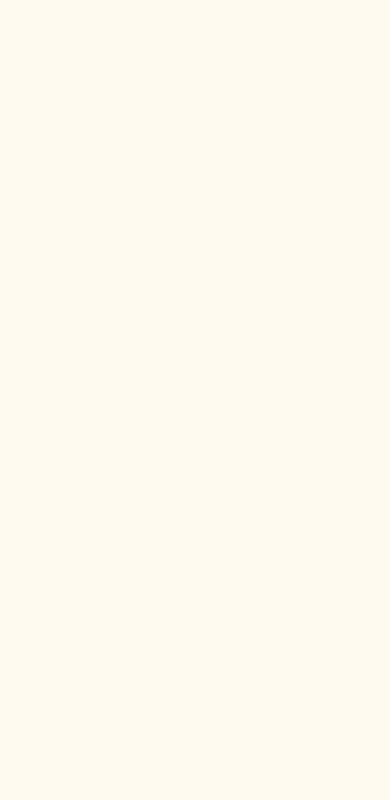
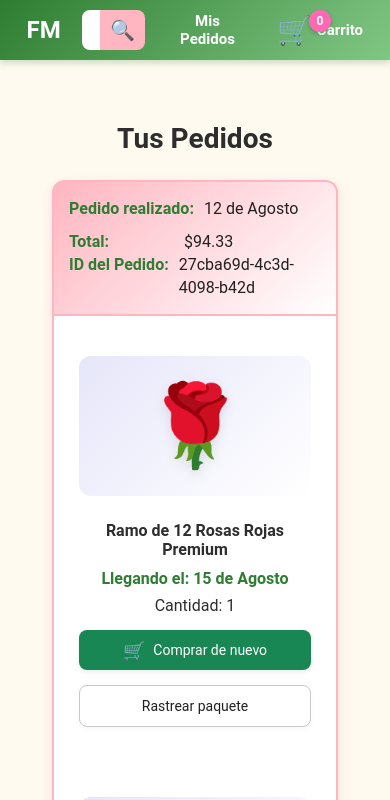
Before and after one commit to CR-Juan/PRY3-FLORIMAX, a React (Vite) app: page /orders in a window 390 px wide. Before the commit this address had no page. Shown: the top 800 px of the page. Built offline with nearby package versions, Linux system fonts and the light colour scheme.

Commit message:
Se implementa la ventana de pedidos

```diff
--- a/src/App.jsx
+++ b/src/App.jsx
@@ -1,6 +1,7 @@
 import { Routes, Route } from 'react-router-dom';
 import { HomePage } from './pages/HomePage';
 import { CheckoutPage } from './pages/CheckoutPage';
+import { OrdersPage } from './pages/OrdersPage';
 import './App.css';
 
 function App() {
@@ -8,6 +9,7 @@ function App() {
     <Routes>
       <Route index element={<HomePage />} />
       <Route path="checkout" element={<CheckoutPage />} />
+      <Route path="orders" element={<OrdersPage />} />
     </Routes>
   );
 }
--- /dev/null
+++ b/src/pages/OrdersPage.css
@@ -0,0 +1,237 @@
+.orders-page {
+  max-width: 850px;
+  margin-top: 90px;
+  margin-bottom: 100px;
+  padding-left: 20px;
+  padding-right: 20px;
+  margin-left: auto;
+  margin-right: auto;
+}
+
+.orders-page .page-title {
+  font-weight: 700;
+  font-size: 28px;
+  margin-bottom: 25px;
+  color: var(--florimax-text);
+}
+
+.orders-page .orders-grid {
+  display: grid;
+  grid-template-columns: 1fr;
+  row-gap: 50px;
+}
+
+.orders-page .order-container {
+  box-shadow: 0 4px 12px rgba(255, 105, 180, 0.2);
+  border-radius: 12px;
+  overflow: hidden;
+  transition: all 0.3s ease;
+}
+
+.orders-page .order-container:hover {
+  box-shadow: 0 6px 16px rgba(255, 105, 180, 0.3);
+  transform: translateY(-2px);
+}
+
+.orders-page .order-header {
+  background: linear-gradient(135deg, var(--florimax-pink-light) 0%, white 100%);
+  border: 2px solid var(--florimax-pink-light);
+  display: flex;
+  align-items: center;
+  justify-content: space-between;
+  padding: 20px 25px;
+  border-top-left-radius: 12px;
+  border-top-right-radius: 12px;
+}
+
+.orders-page .order-header-left-section {
+  display: flex;
+  flex-shrink: 0;
+  gap: 45px;
+}
+
+.orders-page .order-header-label {
+  font-weight: 700;
+  color: var(--florimax-green);
+}
+
+.orders-page .order-date,
+.orders-page .order-total {
+  display: flex;
+  flex-direction: column;
+  gap: 5px;
+}
+
+.orders-page .order-header-right-section {
+  flex-shrink: 1;
+  display: flex;
+  flex-direction: column;
+  gap: 5px;
+  text-align: right;
+}
+
+@media (max-width: 575px) {
+  .orders-page .order-header {
+    flex-direction: column;
+    align-items: start;
+    line-height: 23px;
+    padding: 15px;
+  }
+
+  .orders-page .order-header-left-section {
+    flex-direction: column;
+    gap: 10px;
+  }
+
+  .orders-page .order-header-label {
+    margin-right: 5px;
+  }
+
+  .orders-page .order-date,
+  .orders-page .order-total {
+    display: grid;
+    grid-template-columns: auto 1fr;
+  }
+
+  .orders-page .order-header-right-section {
+    display: grid;
+    grid-template-columns: auto 1fr;
+    text-align: left;
+  }
+}
+
+.orders-page .order-details-grid {
+  background: white;
+  padding: 40px 25px;
+  border: 2px solid var(--florimax-pink-light);
+  border-top: none;
+  border-bottom-left-radius: 12px;
+  border-bottom-right-radius: 12px;
+  display: grid;
+  grid-template-columns: 110px 1fr 220px;
+  column-gap: 35px;
+  row-gap: 60px;
+  align-items: center;
+}
+
+@media (max-width: 800px) {
+  .orders-page .order-details-grid {
+    grid-template-columns: 110px 1fr;
+    row-gap: 0;
+    padding-bottom: 8px;
+  }
+}
+
+@media (max-width: 450px) {
+  .orders-page .order-details-grid {
+    grid-template-columns: 1fr;
+  }
+}
+
+.orders-page .product-image-container {
+  display: flex;
+  justify-content: center;
+  align-items: center;
+  background: linear-gradient(135deg, var(--florimax-lavender) 0%, white 100%);
+  border-radius: 12px;
+  padding: 15px;
+  height: 110px;
+}
+
+.orders-page .product-image {
+  font-size: 70px;
+  filter: drop-shadow(0 4px 6px rgba(0, 0, 0, 0.1));
+}
+
+.orders-page .product-name {
+  font-weight: 700;
+  margin-bottom: 8px;
+  color: var(--florimax-text);
+  font-size: 16px;
+}
+
+.orders-page .product-delivery-date {
+  margin-bottom: 8px;
+  color: var(--florimax-green);
+  font-weight: 600;
+}
+
+.orders-page .product-quantity {
+  margin-bottom: 12px;
+  color: var(--florimax-text);
+}
+
+.orders-page .buy-again-button {
+  font-size: 14px;
+  width: 180px;
+  height: 40px;
+  border-radius: 8px;
+  display: flex;
+  align-items: center;
+  justify-content: center;
+  gap: 8px;
+}
+
+.orders-page .buy-again-icon {
+  font-size: 18px;
+}
+
+.orders-page .product-actions {
+  align-self: start;
+}
+
+.orders-page .track-package-button {
+  width: 100%;
+  font-size: 14px;
+  padding: 10px;
+  border-radius: 8px;
+}
+
+@media (max-width: 800px) {
+  .orders-page .buy-again-button {
+    margin-bottom: 10px;
+  }
+
+  .orders-page .product-actions {
+    grid-column: 2;
+    margin-bottom: 30px;
+  }
+
+  .orders-page .track-package-button {
+    width: 180px;
+  }
+}
+
+@media (max-width: 450px) {
+  .orders-page .product-image-container {
+    text-align: center;
+    margin-bottom: 25px;
+  }
+
+  .orders-page .product-image {
+    font-size: 80px;
+  }
+
+  .orders-page .product-name {
+    margin-bottom: 10px;
+  }
+
+  .orders-page .product-quantity {
+    margin-bottom: 15px;
+  }
+
+  .orders-page .buy-again-button {
+    width: 100%;
+    margin-bottom: 15px;
+  }
+
+  .orders-page .product-actions {
+    grid-column: auto;
+    margin-bottom: 70px;
+  }
+
+  .orders-page .track-package-button {
+    width: 100%;
+    padding: 12px;
+  }
+}
--- /dev/null
+++ b/src/pages/OrdersPage.jsx
@@ -0,0 +1,148 @@
+import { Header } from '../components/Header';
+import './OrdersPage.css';
+
+export function OrdersPage() {
+  return (
+    <>
+      <title>FLORIMAX - Mis Pedidos</title>
+
+      <Header />
+
+      <div className="orders-page">
+        <div className="page-title">Tus Pedidos</div>
+
+        <div className="orders-grid">
+          {/* Pedido 1 */}
+          <div className="order-container">
+            <div className="order-header">
+              <div className="order-header-left-section">
+                <div className="order-date">
+                  <div className="order-header-label">Pedido realizado:</div>
+                  <div>12 de Agosto</div>
+                </div>
+                <div className="order-total">
+                  <div className="order-header-label">Total:</div>
+                  <div>$94.33</div>
+                </div>
+              </div>
+
+              <div className="order-header-right-section">
+                <div className="order-header-label">ID del Pedido:</div>
+                <div>27cba69d-4c3d-4098-b42d</div>
+              </div>
+            </div>
+
+            <div className="order-details-grid">
+              <div className="product-image-container">
+                <div className="product-image">🌹</div>
+              </div>
+
+              <div className="product-details">
+                <div className="product-name">
+                  Ramo de 12 Rosas Rojas Premium
+                </div>
+                <div className="product-delivery-date">
+                  Llegando el: 15 de Agosto
+                </div>
+                <div className="product-quantity">
+                  Cantidad: 1
+                </div>
+                <button className="buy-again-button button-primary">
+                  <span className="buy-again-icon">🛒</span>
+                  <span className="buy-again-message">Comprar de nuevo</span>
+                </button>
+              </div>
+
+              <div className="product-actions">
+                <a href="/tracking">
+                  <button className="track-package-button button-secondary">
+                    Rastrear paquete
+                  </button>
+                </a>
+              </div>
+
+              <div className="product-image-container">
+                <div className="product-image">🌻</div>
+              </div>
+
+              <div className="product-details">
+                <div className="product-name">
+                  Ramo de Girasoles Frescos
+                </div>
+                <div className="product-delivery-date">
+                  Llegando el: 19 de Agosto
+                </div>
+                <div className="product-quantity">
+                  Cantidad: 1
+                </div>
+                <button className="buy-again-button button-primary">
+                  <span className="buy-again-icon">🛒</span>
+                  <span className="buy-again-message">Comprar de nuevo</span>
+                </button>
+              </div>
+
+              <div className="product-actions">
+                <a href="/tracking">
+                  <button className="track-package-button button-secondary">
+                    Rastrear paquete
+                  </button>
+                </a>
+              </div>
+            </div>
+          </div>
+
+          {/* Pedido 2 */}
+          <div className="order-container">
+            <div className="order-header">
+              <div className="order-header-left-section">
+                <div className="order-date">
+                  <div className="order-header-label">Pedido realizado:</div>
+                  <div>10 de Junio</div>
+                </div>
+                <div className="order-total">
+                  <div className="order-header-label">Total:</div>
+                  <div>$52.00</div>
+                </div>
+              </div>
+
+              <div className="order-header-right-section">
+                <div className="order-header-label">ID del Pedido:</div>
+                <div>b6b6c212-d30e-4d4a-805d</div>
+              </div>
+            </div>
+
+            <div className="order-details-grid">
+              <div className="product-image-container">
+                <div className="product-image">🌺</div>
+              </div>
+
+              <div className="product-details">
+                <div className="product-name">
+                  Orquídea Phalaenopsis en Maceta
+                </div>
+                <div className="product-delivery-date">
+                  Llegando el: 17 de Junio
+                </div>
+                <div className="product-quantity">
+                  Cantidad: 1
+                </div>
+                <button className="buy-again-button button-primary">
+                  <span className="buy-again-icon">🛒</span>
+                  <span className="buy-again-message">Comprar de nuevo</span>
+                </button>
+              </div>
+
+              <div className="product-actions">
+                <a href="/tracking">
+                  <button className="track-package-button button-secondary">
+                    Rastrear paquete
+                  </button>
+                </a>
+              </div>
+            </div>
+          </div>
+        </div>
+      </div>
+    </>
+  );
+}
```
